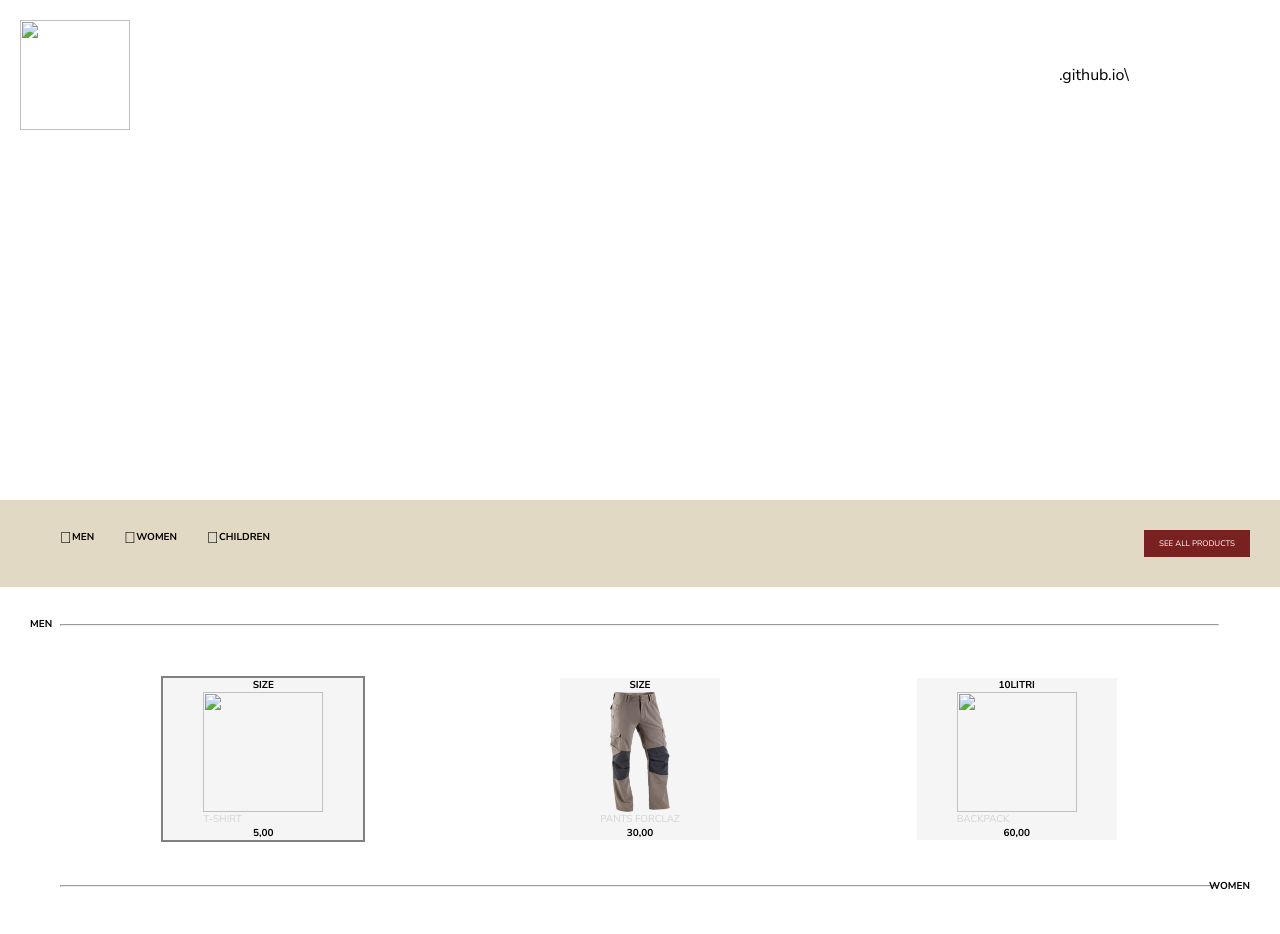
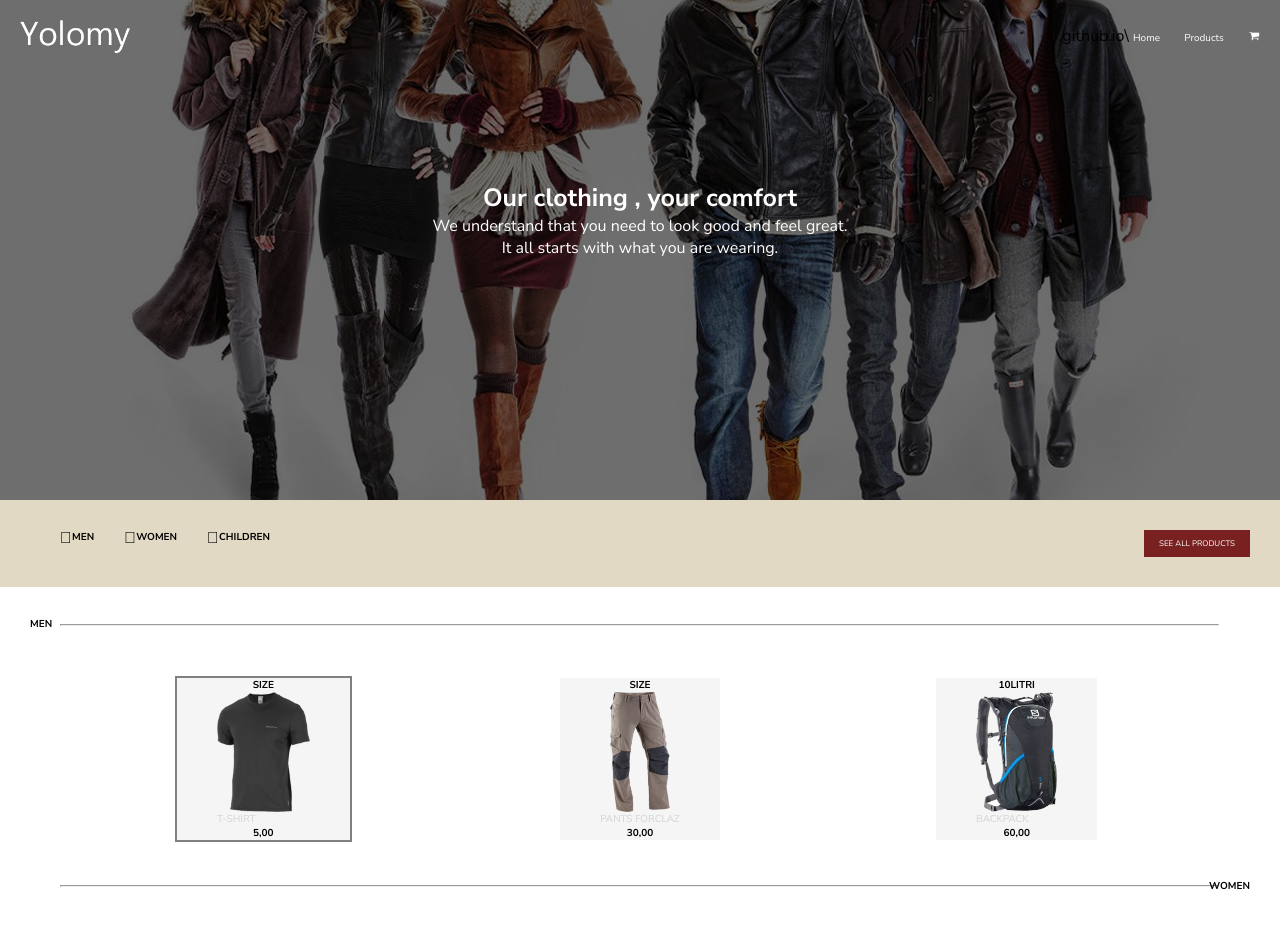
Before and after one commit to Elvis-Owino/Elvis-Owino.github.io, a plain HTML site: page moringa1/index.html in a window 1280 px wide. Shown: the top 934 px of the page. Drawn offline with Linux system fonts and the light colour scheme; files whose address does not match are found by name.

Commit message:
Updated
Styling corrected

```diff
--- a/moringa1/index.html
+++ b/moringa1/index.html
@@ -4,7 +4,7 @@
                 <meta http-equiv="Content-Type" content="text/html;charset=UTF-8">
                 <meta name="viewport" content="width device-width, initial scale=1">
                 <title>Website</title>
-                <link rel="stylesheet" href="C:\Users\Elvis Owino\Documents\GitHub\Elvis-Owino.github.io\moringa1\style.css">
+                <link rel="stylesheet" href="style.css">
                 <link rel="stylesheet" href="https://cdn.jsdelivr.net/npm/@fortawesome/fontawesome-free@5.15.4/css/fontawesome.min.css" integrity="sha384-jLKHWM3JRmfMU0A5x5AkjWkw/EYfGUAGagvnfryNV3F9VqM98XiIH7VBGVoxVSc7" crossorigin="anonymous">
                 <link rel="preconnect" href="https://fonts.googleapis.com">
 <link rel="preconnect" href="https://fonts.gstatic.com" crossorigin>
@@ -15,13 +15,13 @@
 
             <div class="container">
               <div class="navbar">
-               <img src="moringa1\logo.png" width="110px">
+               <img src="logo.png" width="110px">
                <nav>.github.io\
                  <ul>
                    <li><a href="">Home</a></li>
                    <li><a href="">Products</a></li>
                  </ul>
-                 <img src="moringa1\shop.png" alt="">
+                 <img src="shop.png" alt="">
                </nav>
               </div>
               <div class="row">
@@ -52,7 +52,7 @@
 
             <div class="tshirt">
               <h4>SIZE</h4>
-              <img src="moringa1\tshirt.png"  height="120px">
+              <img src="tshirt.png"  height="120px">
               <p>T-SHIRT</p>
               <h4>5,00</h4>
             </div>
@@ -64,7 +64,7 @@
             </div>
             <div>
               <h4>10LITRI</h4>
-              <img src="moringa1\backpack.png" height="120px">
+              <img src="backpack.png" height="120px">
               <p>BACKPACK</p>
               <h4>60,00</h4>
             </div>
--- a/moringa1/style.css
+++ b/moringa1/style.css
@@ -8,7 +8,7 @@
 .container{
     height: 500px;
     width: 100%;
-    background-image: url(moringa1\headimage.jpg);
+    background-image: url(headimage.jpg);
     background-size: cover;
     background-position: center;
     overflow: hidden ;
@@ -157,7 +157,7 @@ hr{
 .footerdiv{
     height: 200px;
     width: 100%;
-    background-image: url(github.io\moringa1\about.jpg);
+    background-image: url(about.jpg);
     background-size: cover;
     background-position: center;
     overflow: hidden ;
```
